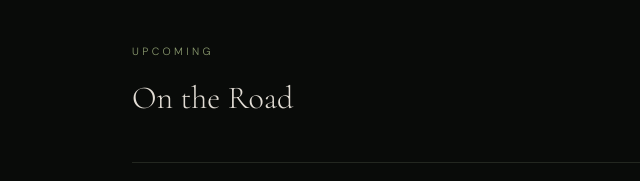
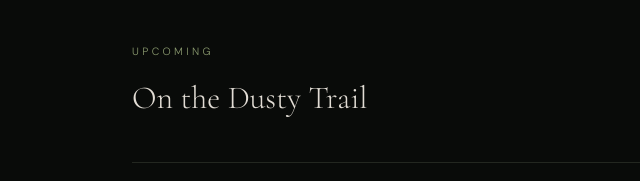
Before and after one commit to discrete-spectrum/horses-4k, a plain HTML site: page shows.html in a window 1280 px wide. Shown: the part 347-528 px from the top of the page, 0-640 px from the left. Drawn offline with nearby package versions, Linux system fonts and the light colour scheme.

Commit message:
update text

```diff
--- a/shows.html
+++ b/shows.html
@@ -57,7 +57,7 @@
 
       <section class="shows-block" aria-label="Upcoming shows">
         <p class="shows-section-label">Upcoming</p>
-        <h2 class="shows-section-title">On the Road</h2>
+        <h2 class="shows-section-title">On the Dusty Trail</h2>
         <p id="upcoming-empty" class="shows-empty" hidden>No upcoming shows &mdash; check back soon.</p>
         <ul id="upcoming-shows" class="show-list"></ul>
       </section>
```
